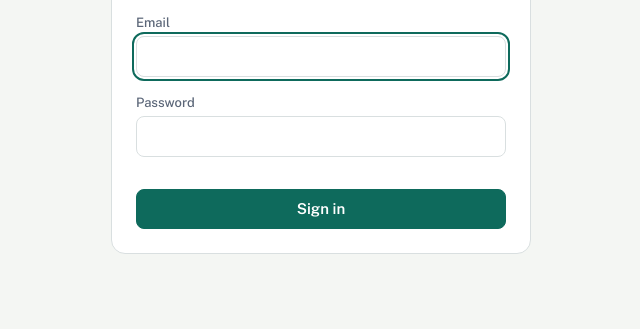
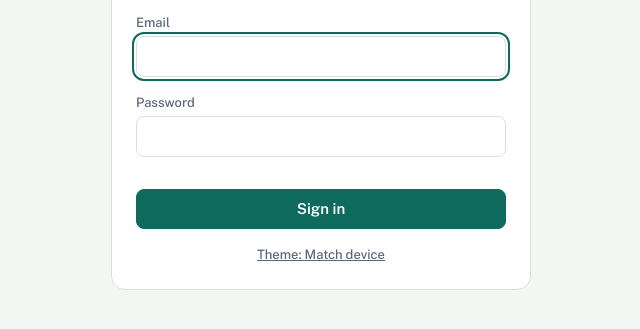
Before and after one commit to CHCFinc/odf, a website: page public/index.html in a window 1280 px wide. Shown: the part 233-562 px from the top of the page, without its empty margins (319-959 px from the left). Drawn offline with nearby package versions, Linux system fonts and the light colour scheme; no server answers.

Commit message:
Add a Light / Dark / Match device theme switch
Co-Authored-By: Claude Fable 5.2 <noreply@anthropic.com>
Claude-Session: https://claude.ai/code/session_019xqNsVDo5fmcULXhNLVJLj

```diff
--- a/public/app.js
+++ b/public/app.js
@@ -617,6 +617,17 @@ $('staff-form').addEventListener('submit', async (e) => {
   } catch (err) { $('staff-err').textContent = err.message; }
 });
 
+/* ---------- light / dark ---------- */
+const THEME_LABEL = { auto: 'Match device', light: 'Light', dark: 'Dark' };
+function currentTheme() { try { const t = localStorage.getItem('odf-theme'); return t === 'light' || t === 'dark' ? t : 'auto'; } catch (e) { return 'auto'; } }
+function applyTheme(t) {
+  try { if (t === 'auto') localStorage.removeItem('odf-theme'); else localStorage.setItem('odf-theme', t); } catch (e) { /* the choice still applies until the page is closed */ }
+  if (t === 'auto') document.documentElement.removeAttribute('data-theme'); else document.documentElement.setAttribute('data-theme', t);
+  for (const b of document.querySelectorAll('.theme-btn')) { b.textContent = 'Theme: ' + THEME_LABEL[t]; b.dataset.theme = t; }
+}
+for (const b of document.querySelectorAll('.theme-btn')) b.addEventListener('click', () => applyTheme({ auto: 'light', light: 'dark', dark: 'auto' }[b.dataset.theme || 'auto']));
+applyTheme(currentTheme());
+
 /* ---------- start ---------- */
 (async () => {
   try { me = (await fetch('/api/me', { credentials: 'same-origin' }).then((r) => (r.ok ? r.json() : null)) || {}).user || null; } catch (e) { me = null; }
--- a/public/index.html
+++ b/public/index.html
@@ -9,6 +9,7 @@
 <link rel="preconnect" href="https://fonts.gstatic.com" crossorigin>
 <link href="https://fonts.googleapis.com/css2?family=Bricolage+Grotesque:opsz,wght@12..96,600;12..96,700&family=Public+Sans:wght@400;500;600&display=swap" rel="stylesheet">
 <link rel="stylesheet" href="/app.css">
+<script src="/theme.js"></script>
 </head>
 <body>
 
@@ -23,6 +24,7 @@
     <label>Password<input id="l-pass" type="password" autocomplete="current-password" required></label>
     <span class="err" id="login-err" role="alert"></span>
     <button class="btn primary" type="submit" id="login-go">Sign in</button>
+    <button class="btn link theme-btn" type="button">Theme</button>
   </form>
 </main>
 
@@ -35,6 +37,7 @@
     <div class="who">
       <span id="who"></span>
       <button class="btn small" id="open-staff" type="button" hidden>Staff accounts</button>
+      <button class="btn small theme-btn" type="button">Theme</button>
       <button class="btn small" id="open-pass" type="button">Change password</button>
       <button class="btn small" id="sign-out" type="button">Sign out</button>
       <button class="btn primary" id="add-student" type="button">Add student</button>
--- /dev/null
+++ b/public/theme.js
@@ -0,0 +1,7 @@
+// Runs before the page draws, so a saved Light or Dark choice applies without a flash.
+(function () {
+  try {
+    var t = localStorage.getItem('odf-theme');
+    if (t === 'light' || t === 'dark') document.documentElement.setAttribute('data-theme', t);
+  } catch (e) { /* no saved choice: follow the device */ }
+})();
```
